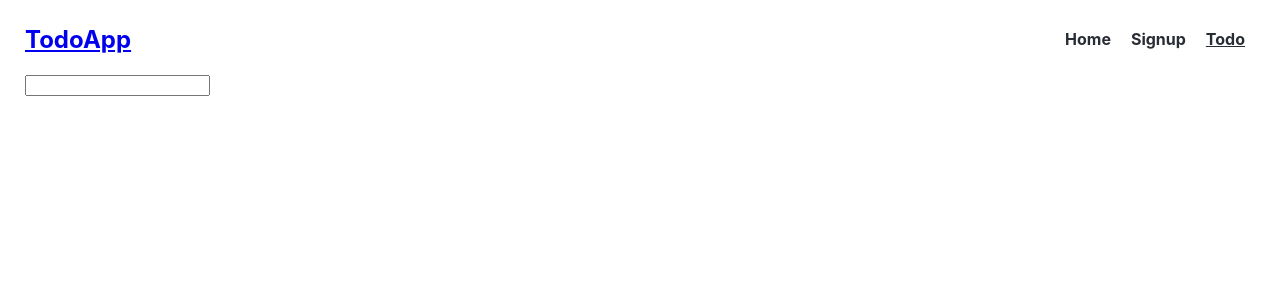
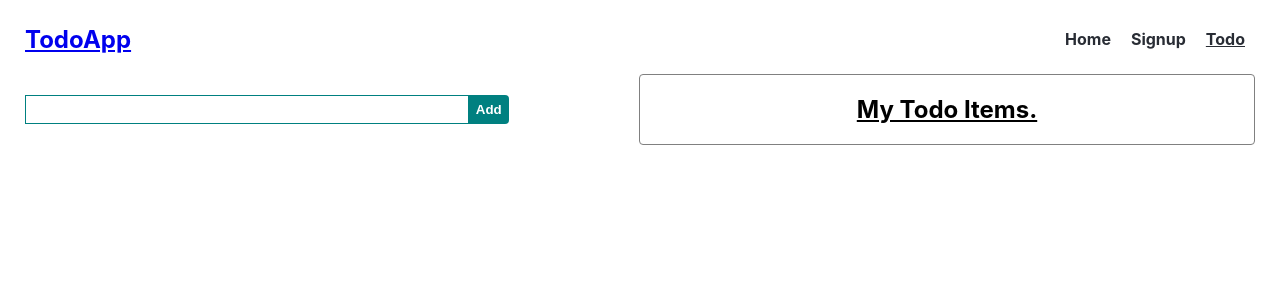
Before and after one commit to Naggenda/reactTodoApp, a React (Create React App) app: page /Todo in a window 1280 px wide. Shown: the top 300 px of the page. Built offline with nearby package versions, Linux system fonts and the light colour scheme.

Commit message:
todo list styling

```diff
--- a/src/App.css
+++ b/src/App.css
@@ -68,10 +68,46 @@ nav{
 }
 
 /* todo page */
+form{
+  width: 50%;
+}
+input{
+  width: 70%;
+  padding: 6px;
+  border: 1px solid teal;
+  outline: none;
+}
+button{
+  color: white;
+  background: teal;
+  border-top-right-radius: 4px;
+  border-bottom-right-radius: 4px;
+  padding: 7px;
+  font-weight: 900;
+  border: none;
+  /* width: 40px; */
+}
+h2{
+  text-align: center;
+  text-decoration: underline;
+}
 .todo{
   display: flex;
   justify-content: space-between;
-  padding: 10px 0px;
+  padding: 10px 20px;
+
+}
+
+.todos{
+  width: 50%;
+  border: 1px solid grey;
+  border-radius: 4px;
+}
+
+.todo-list{
+  display: flex;
+  justify-content: space-between;
+  align-items: center;
 }
 
 @media screen and (max-width: 425px){
--- a/src/components/TodoForm/TodoForm.jsx
+++ b/src/components/TodoForm/TodoForm.jsx
@@ -19,6 +19,7 @@ function TodoForm({ addTodo }) {
           value={value}
           onChange={e => setValue(e.target.value)}
         />
+        <button onClick={handleSubmit}>Add</button>
       </form>
     );
   }
--- a/src/views/TodoPage/TodoPage.jsx
+++ b/src/views/TodoPage/TodoPage.jsx
@@ -28,6 +28,8 @@ import Todo from '../../components/Todo';
       <div>
         <div className="todo-list">
           <TodoForm addTodo={addTodo} />
+          <div className="todos">
+          <h2>My Todo Items.</h2>
           {todos.map((todo, index) => (
             <Todo
               key={index}
@@ -37,6 +39,7 @@ import Todo from '../../components/Todo';
               removeTodo={removeTodo}
             />
           ))}
+          </div>
         </div>
       </div>
     );
```
